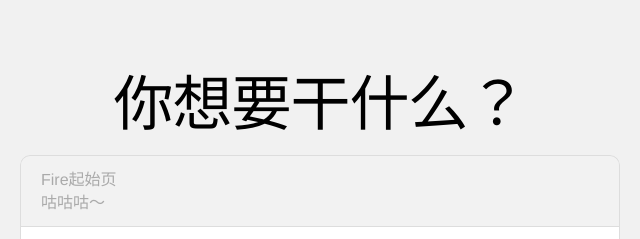
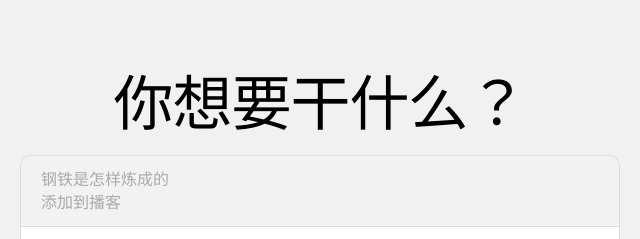
Before and after one commit to firedevel/firedevel.github.io, a plain HTML site: page index.html in a window 1280 px wide. Shown: the top 239 px of the page, 320-960 px from the left. Drawn offline with Linux system fonts and the light colour scheme.

Commit message:
Update index.html

```diff
--- a/index.html
+++ b/index.html
@@ -14,9 +14,9 @@
     <div class="container">
         <h1>你想要干什么？</h1>
         <div class="links">
-            <div onclick="o('./FireStartPage')" class="link-disable">
-                <a>Fire起始页</a>
-                <p>咕咕咕～</p>
+            <div onclick="o('podcast://firedevel.github.io/HowtheSteelWasTempered_cn.xml')" class="link-disable">
+                <a>钢铁是怎样炼成的</a>
+                <p>添加到播客</p>
             </div>
             <div onclick="o('./Jailbreak')">
                 <a>越狱工具</a>
```
